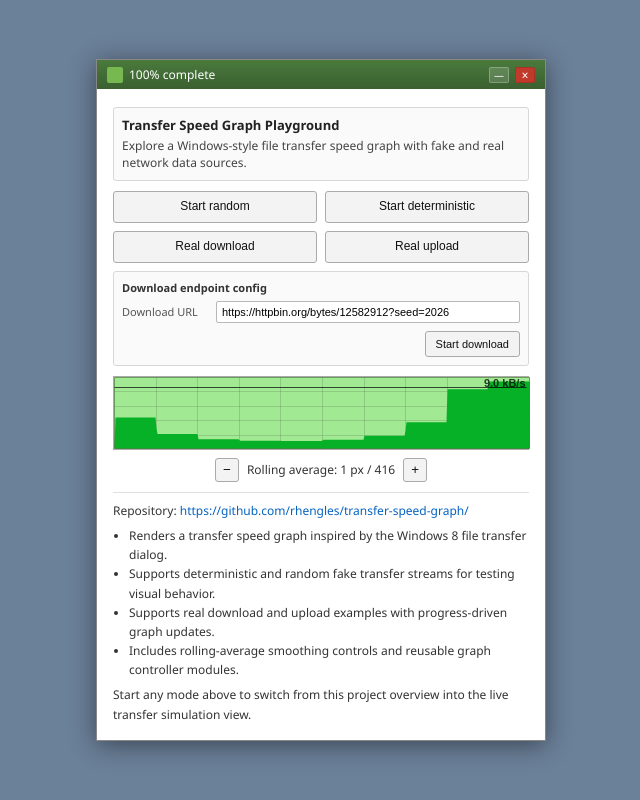
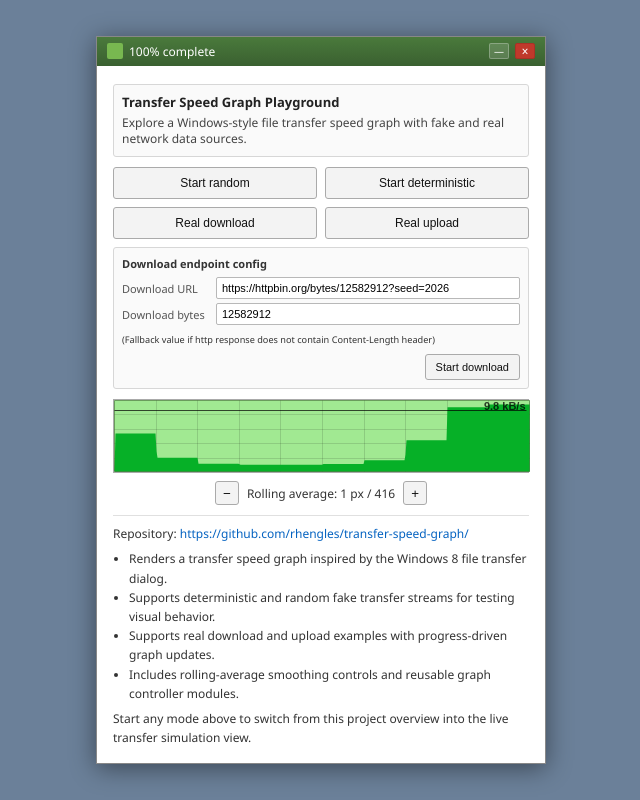
Before and after one commit to rhengles/transfer-speed-graph, a website built with Vite: page index.html in a window 1280 px wide. Both pictures are taken after a click on the button "Real download". Shown: the whole page, without its empty margins (319-959 px from the left). Built offline with nearby package versions, Linux system fonts and the light colour scheme; files whose address does not match are found by name.

Commit message:
Idle animation working on landing page

```diff
--- a/core/frame.js
+++ b/core/frame.js
@@ -397,13 +397,13 @@
 			speedLabelColor,
 			speedLabelBackgroundColor,
 			speedGuideColor,
-			createDefaultLinePath: () => {
+			createDefaultLinePath: ({ strokeStyle } = {}) => {
 				canvasCtx.beginPath()
 				canvasCtx.moveTo(0.5, guideY)
 				canvasCtx.lineTo(canvasWidth - 3.5, guideY)
-				canvasCtx.strokeStyle = speedGuideColor
+				canvasCtx.strokeStyle = strokeStyle ?? speedGuideColor
 			},
-			createDefaultLabelBackgroundPath: () => {
+			createDefaultLabelBackgroundPath: ({ fillStyle } = {}) => {
 				canvasCtx.beginPath()
 				canvasCtx.rect(
 					labelLeftX,
@@ -411,7 +411,7 @@
 					labelWidth + labelPaddingX * 2,
 					11 + labelPaddingY * 2,
 				)
-				canvasCtx.fillStyle = speedLabelBackgroundColor
+				canvasCtx.fillStyle = fillStyle ?? speedLabelBackgroundColor
 			},
 			fillDefaultLabelText: ({ fillStyle, textAlign, textBaseline } = {}) => {
 				canvasCtx.fillStyle = fillStyle ?? speedLabelColor
--- a/index.html
+++ b/index.html
@@ -62,6 +62,7 @@
       <div class="endpoint-row" id="row-download-size">
         <label for="input-download-size">Download bytes</label>
         <input id="input-download-size" type="number" min="1" step="1" value="12582912">
+        <div style="grid-column: 1/3;"><small>(Fallback value if http response does not contain Content-Length header)</small></div>
       </div>
       <div class="endpoint-row" id="row-upload-url">
         <label for="input-upload-url">Upload URL</label>
--- a/real/download-example.js
+++ b/real/download-example.js
@@ -2,7 +2,7 @@
   const {
     controller,
     endpoint,
-    setActiveMode,
+    // setActiveMode,
     setActiveNetworkAbort,
     onError,
     canvasCtx,
@@ -12,7 +12,7 @@
   if (!controller) throw new Error('startRealDownloadExample requires a controller')
 
   const abortController = new AbortController()
-  setActiveMode('download')
+  // setActiveMode('download')
   setActiveNetworkAbort(abortController)
 
   // To display the transfer speed graph, you create an instance of
@@ -65,7 +65,7 @@
     onError(err)
     controller.cancel()
     setActiveNetworkAbort(null)
-    setActiveMode('idle')
+    // setActiveMode('idle')
   })
 }
 
--- a/real/upload-example.js
+++ b/real/upload-example.js
@@ -2,7 +2,7 @@
   const {
     controller,
     endpoint,
-    setActiveMode,
+    // setActiveMode,
     setActiveNetworkAbort,
     onError,
     canvasCtx,
@@ -11,7 +11,7 @@
   } = options
   if (!controller) throw new Error('startRealUploadExample requires a controller')
 
-  setActiveMode('upload')
+  // setActiveMode('upload')
 
   const xhr = new XMLHttpRequest()
   const payloadSize = endpoint.uploadSize
@@ -47,13 +47,13 @@
     onError()
     controller.cancel()
     setActiveNetworkAbort(null)
-    setActiveMode('idle')
+    // setActiveMode('idle')
   })
 
   xhr.addEventListener('abort', function () {
     controller.cancel()
     setActiveNetworkAbort(null)
-    setActiveMode('idle')
+    // setActiveMode('idle')
   })
 
   xhr.open('POST', endpoint.uploadUrl)
--- a/simpler-ui-animate.js
+++ b/simpler-ui-animate.js
@@ -1,3 +1,28 @@
+
+function fnMod (fn, mod) {
+	return function(t) {
+		return mod(t, fn)
+	}
+}
+function quad (x) {
+	return x * x
+}
+function cubic (x) {
+  return x * x * x
+}
+function modOut (t, fn) {
+	return 1 - fn(1 - t)
+}
+function modTwice (t, fn) {
+	return fn(t * 2) * 0.5
+}
+function modInOut (t, fn) {
+	return (t < 0.5 ?
+		modTwice(t, fn) :
+		modOut(t, fnMod(fn, modTwice))
+	)
+}
+
 function clamp01(value) {
   if (!Number.isFinite(value)) return 0
   return Math.min(1, Math.max(0, value))
@@ -5,18 +30,20 @@
 
 function easeInOutQuadPulse(progress) {
   const t = clamp01(progress)
-  if (t < 0.5) {
-    return 2 * t * t
-  }
-  return 1 - Math.pow(-2 * t + 2, 2) / 2
+  return modInOut(t, cubic)
+  // if (t < 0.5) {
+  //   return 2 * t * t
+  // }
+  // return 1 - Math.pow(-2 * t + 2, 2) / 2
 }
 
 function resolveWaveAmplitude(phaseMs, cycleMs) {
-  const halfCycleMs = cycleMs / 2
-  if (phaseMs < halfCycleMs) {
-    return easeInOutQuadPulse(phaseMs / halfCycleMs)
+  const ascentCycleMs = cycleMs * 0.5
+  const descentCycleMs = cycleMs * 0.5
+  if (phaseMs < ascentCycleMs) {
+    return easeInOutQuadPulse(phaseMs / ascentCycleMs)
   }
-  return 1 - easeInOutQuadPulse((phaseMs - halfCycleMs) / halfCycleMs)
+  return 1 - easeInOutQuadPulse((phaseMs - ascentCycleMs) / descentCycleMs)
 }
 
 function getPositiveNumber(value, fallback) {
--- a/simpler-ui.js
+++ b/simpler-ui.js
@@ -76,7 +76,7 @@
     maxSpeedHeadroom: 1.06,
   }
 
-  var DEBUG_FIRST_SPEED_FRAME = true
+  var DEBUG_FIRST_SPEED_FRAME = false
   var firstSpeedFrameLogged = false
 
   var fakeControlsState = {
@@ -146,7 +146,24 @@
     statTransferred.textContent = bytesLabel(frame.transferredBytes) + ' / ' + bytesLabel(frame.totalSize)
   }
 
+  let lastMode = null
+  let lastViewState = null
   function applyStateView(state) {
+    if (
+      lastViewState &&
+      lastViewState.started === state.started &&
+      lastViewState.paused === state.paused &&
+      lastViewState.cancelled === state.cancelled &&
+      lastViewState.finished === state.finished &&
+      lastMode === activeMode
+    ) {
+      return
+    }
+    lastViewState = state
+    lastMode = activeMode
+
+    // console.log(`applyStateView:`, { activeMode, state})
+
     if (transferHeaderRow) transferHeaderRow.style.display = activeMode !== 'idle' && state.started ? '' : 'none'
     if (transferCtrlRow) transferCtrlRow.style.display = activeMode !== 'idle' && state.started ? 'flex' : 'none'
     if (stats) stats.style.display = activeMode !== 'idle' && state.started ? '' : 'none'
@@ -230,7 +247,7 @@
     }
 
     if (rowDownloadUrl) rowDownloadUrl.style.display = isDownloadMode ? '' : 'none'
-    if (rowDownloadSize) rowDownloadSize.style.display = 'none'
+    if (rowDownloadSize) rowDownloadSize.style.display = isDownloadMode ? '' : 'none'
     if (rowUploadUrl) rowUploadUrl.style.display = isDownloadMode ? 'none' : ''
     if (rowUploadSize) rowUploadSize.style.display = isDownloadMode ? 'none' : ''
     if (btnStartEndpoint) {
@@ -288,9 +305,9 @@
       activeNetworkAbort.abort()
       activeNetworkAbort = null
     }
-    if (idleWaveAnimator) {
-      idleWaveAnimator.stop()
-    }
+    // if (idleWaveAnimator) {
+    //   idleWaveAnimator.stop()
+    // }
   }
 
   var app = new TransferGraph()
@@ -336,7 +353,7 @@
       setActiveMode(ev.mode)
     },
     onCancel: function () {
-      setActiveMode('')
+      // setActiveMode('idle')
     },
   })
 
@@ -354,15 +371,16 @@
 
   function startRealDownloadExample() {
     stopActiveSource()
+    setActiveMode('download')
     runRealDownloadExample({
       controller: app,
       endpoint: getEndpointConfig(),
       canvasCtx: canvasCtx,
       canvasWidth: CANVAS_W,
       canvasHeight: CANVAS_H,
-      setActiveMode: function (mode) {
-        setActiveMode(mode)
-      },
+      // setActiveMode: function (mode) {
+      //   setActiveMode(mode)
+      // },
       setActiveNetworkAbort: function (nextAbort) {
         activeNetworkAbort = nextAbort
       },
@@ -375,15 +393,16 @@
 
   function startRealUploadExample() {
     stopActiveSource()
+    setActiveMode('upload')
     runRealUploadExample({
       controller: app,
       endpoint: getEndpointConfig(),
       canvasCtx: canvasCtx,
       canvasWidth: CANVAS_W,
       canvasHeight: CANVAS_H,
-      setActiveMode: function (mode) {
-        setActiveMode(mode)
-      },
+      // setActiveMode: function (mode) {
+      //   setActiveMode(mode)
+      // },
       setActiveNetworkAbort: function (nextAbort) {
         activeNetworkAbort = nextAbort
       },
```
